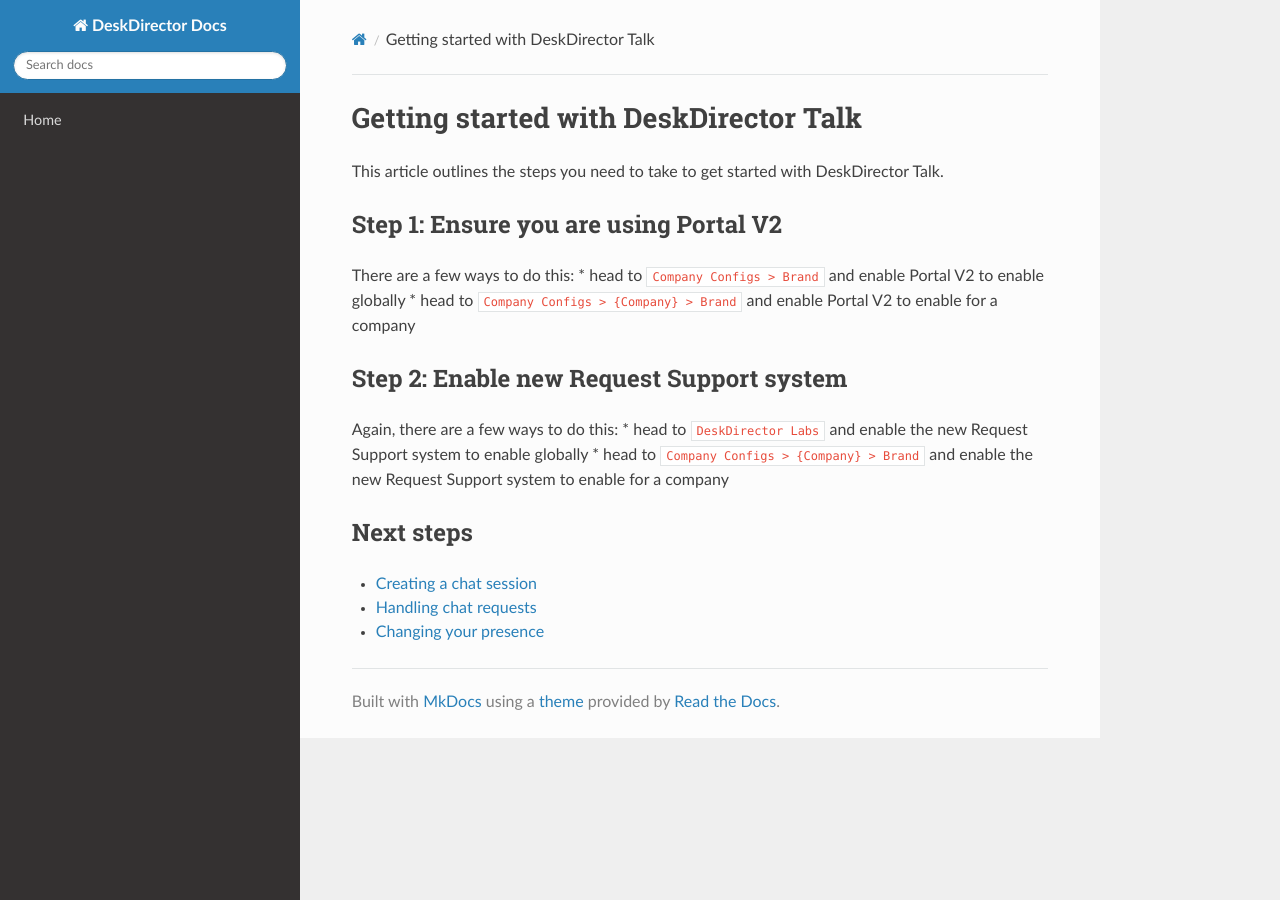
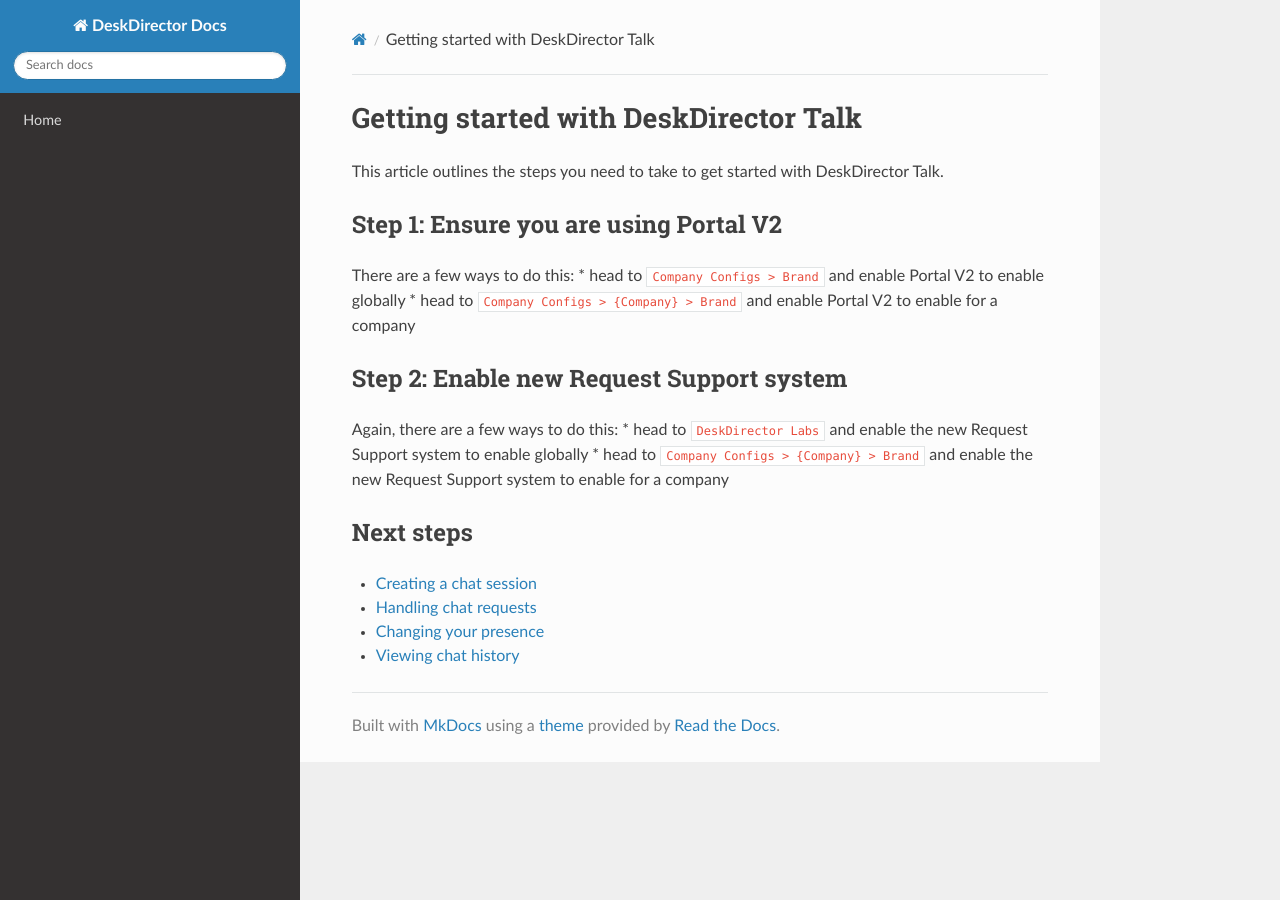
Before and after one commit to DeskDirector/docs, an MkDocs documentation site: the page built from docs/features/talk/_getting_started.md, in a window 1280 px wide. Built offline with MkDocs 1.6.1, drawn with Linux system fonts in a browser that asks for light colours; nearby versions of some CDN libraries; old or Windows-style settings are respelled for this version of MkDocs.

Commit message:
docs(chat): add viewing chat history link to getting started guide

```diff
--- a/docs/features/talk/_getting_started.md
+++ b/docs/features/talk/_getting_started.md
@@ -19,3 +19,4 @@ Again, there are a few ways to do this:
 * [Creating a chat session](./creating_a_chat_session.md)
 * [Handling chat requests](./handling_chat_requests.md)
 * [Changing your presence](./changing_your_presence.md)
+* [Viewing chat history](./viewing_chat_history.md)
```
